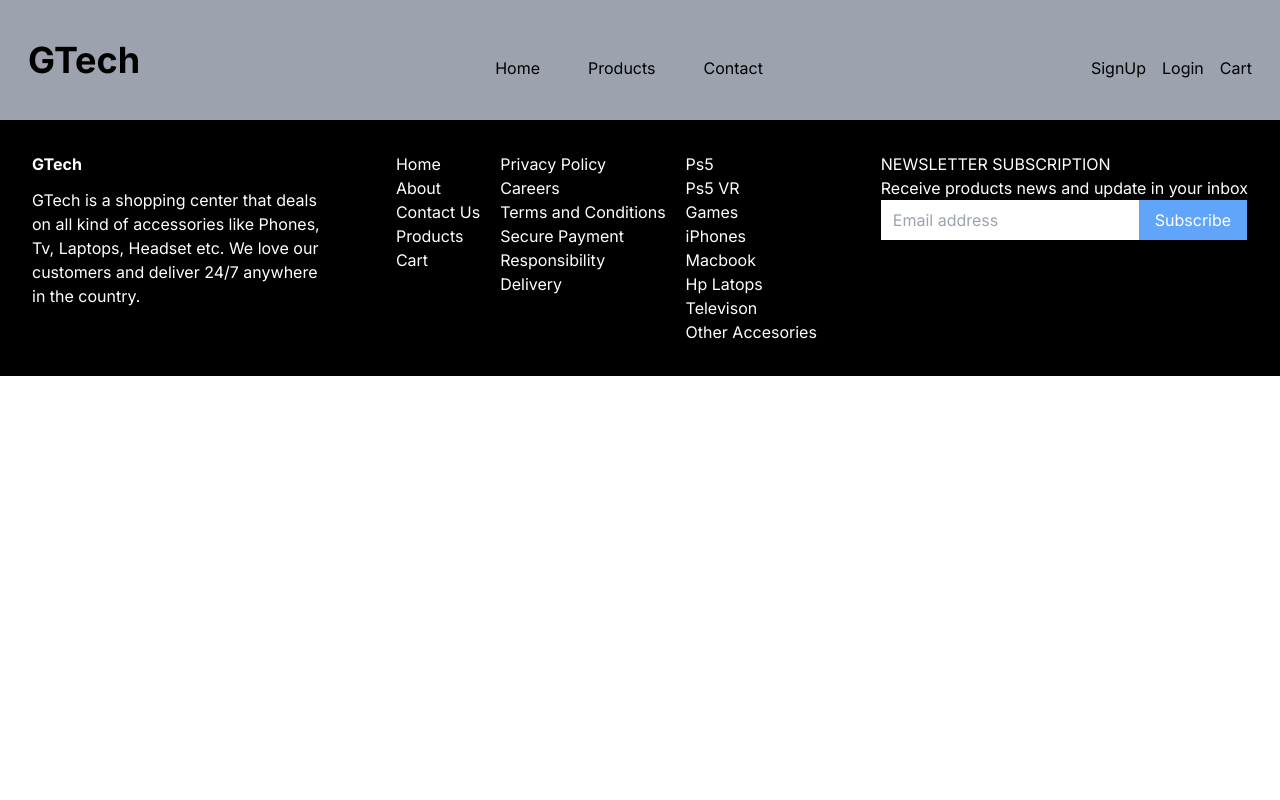
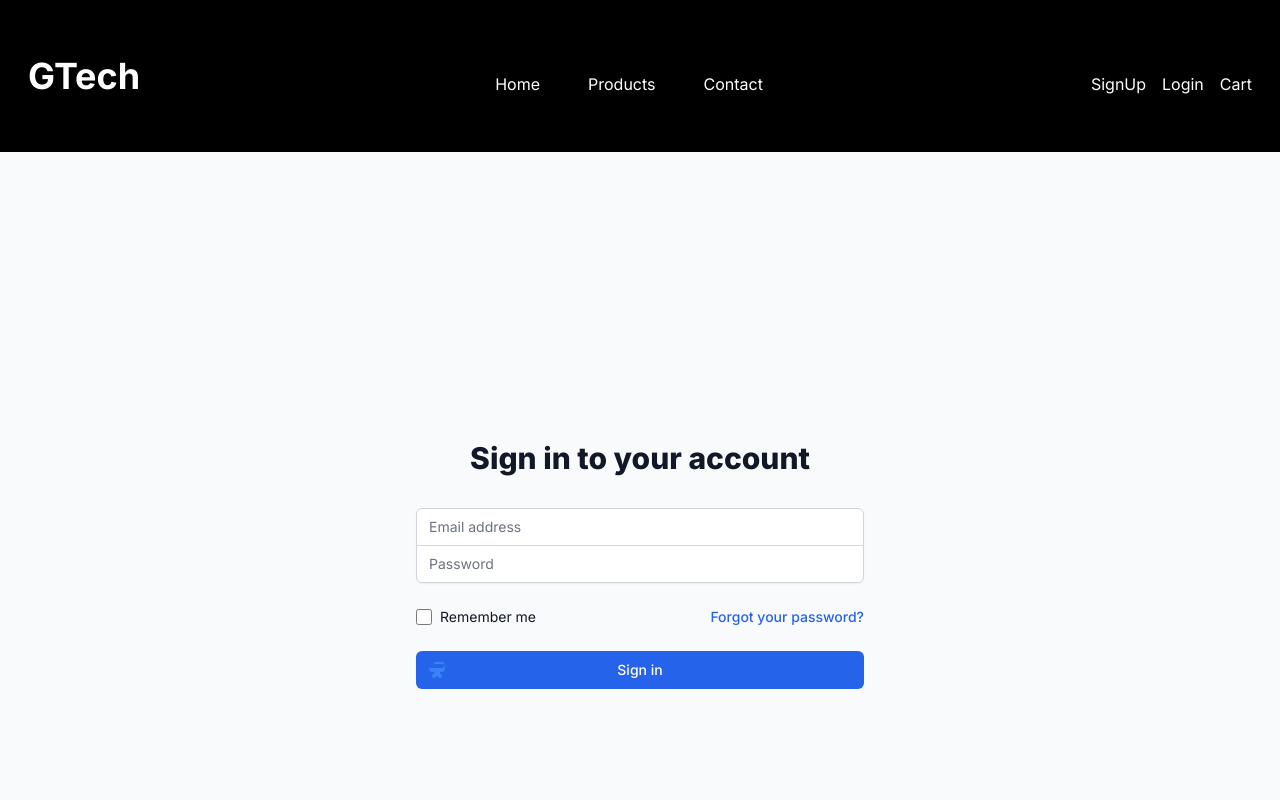
Before and after one commit to Gabby-Codes25/gtech, a Next.js app: page /Login in a window 1280 px wide. Shown: the top 800 px of the page. Built offline with nearby package versions, Linux system fonts and the light colour scheme.

Commit message:
New commit

```diff
--- a/app/Contacts/page.jsx
+++ b/app/Contacts/page.jsx
@@ -1,42 +1,42 @@
 "use client"
 
-import React from 'react'
-import Footer from '../components/footer'
+import React from 'react';
+import Footer from '../components/footer';
 
-function page() {
+function Page() {
   return (
     <div>
       <div className='w-full h-[344px]'>
         <div>
           <img
-          src="/iwatch-banner.jpeg"
-          alt="iWatch"
-          className='opacity-75'
+            src="/iwatch-banner.jpeg"
+            alt="iWatch"
+            className='opacity-75'
           />
         </div>
       </div>
-      <div className='w-full bg-[#a19f9f22]  px-8 py-28'>
-        <div className='bg-gray-600 rounded-xl w-[700px] mx-auto text-left border px-24  shadow-lg'>
-        <h1 className='text-center text-4xl font-extrabold py-7'>Leave us a message</h1>
+      <div className='w-full bg-[#a19f9f22] px-4 lg:px-8 py-10 lg:py-28'>
+        <div className='bg-gray-600 rounded-xl w-full max-w-[700px] mx-auto text-left border px-4 lg:px-24 shadow-lg'>
+          <h1 className='text-center text-4xl font-extrabold py-7'>Leave us a message</h1>
           <form action="" method="post">
-            <div className='py-3 flex gap-3'>
-              <input className='p-2 border-none rounded-lg outline-none' type="text" placeholder='First name' />
-              <input className='p-2 border-none rounded-lg outline-none' type="text" placeholder='Last name' />
+            <div className='py-3 flex flex-col lg:flex-row gap-3'>
+              <input className='p-2 border rounded-lg outline-none' type="text" placeholder='First name' />
+              <input className='p-2 border rounded-lg outline-none' type="text" placeholder='Last name' />
             </div>
-            <div className='py-3 flex gap-3'>
-              <input className='p-2 border-none rounded-lg outline-none' type="email" placeholder='Email address' />
-              <input className='p-2 border-none rounded-lg outline-none' type="tel" placeholder='Mobile Number' />
+            <div className='py-3 flex flex-col lg:flex-row gap-3'>
+              <input className='p-2 border rounded-lg outline-none' type="email" placeholder='Email address' />
+              <input className='p-2 border rounded-lg outline-none' type="tel" placeholder='Mobile Number' />
             </div>
             <div className='py-5'>
-            <textarea className='p-2 border-none rounded-lg outline-none ' name="" id="" cols="50" rows="10" placeholder='Add your text here'></textarea>
+              <textarea className='p-2 border rounded-lg outline-none' name="" id="" cols="50" rows="10" placeholder='Add your text here'></textarea>
             </div>
-            <button className='block justify-center bg-blue-300 hover:bg-blue-500 py-2 px-3 mb-8 rounded-lg' type="submit">Send Message</button>
+            <button className='block mx-auto lg:mx-0 bg-blue-300 hover:bg-blue-500 py-2 px-3 mb-8 rounded-lg' type="submit">Send Message</button>
           </form>
         </div>
       </div>
       <Footer />
     </div>
-  )
+  );
 }
 
-export default page
+export default Page;
--- a/app/Login/page.jsx
+++ b/app/Login/page.jsx
@@ -1,14 +1,56 @@
-import React from 'react'
-import Footer from '../components/footer'
+import React from 'react';
+import Footer from "../components/footer"
 
-function page() {
+function LoginPage() {
   return (
     <div>
-      <div>
+      <div className="min-h-screen flex items-center justify-center bg-gray-50 py-12 px-4 sm:px-6 lg:px-8">
+        <div className="max-w-md w-full space-y-8">
+          <div>
+            <h2 className="mt-6 text-center text-3xl font-extrabold text-gray-900">Sign in to your account</h2>
+          </div>
+          <form className="mt-8 space-y-6" action="#" method="POST">
+            <input type="hidden" name="remember" defaultValue="true" />
+            <div className="rounded-md shadow-sm -space-y-px">
+              <div>
+                <label htmlFor="email-address" className="sr-only">Email address</label>
+                <input id="email-address" name="email" type="email" autoComplete="email" required className="appearance-none rounded-none relative block w-full px-3 py-2 border border-gray-300 placeholder-gray-500 text-gray-900 rounded-t-md focus:outline-none focus:ring-blue-500 focus:border-blue-500 focus:z-10 sm:text-sm" placeholder="Email address" />
+              </div>
+              <div>
+                <label htmlFor="password" className="sr-only">Password</label>
+                <input id="password" name="password" type="password" autoComplete="current-password" required className="appearance-none rounded-none relative block w-full px-3 py-2 border border-gray-300 placeholder-gray-500 text-gray-900 rounded-b-md focus:outline-none focus:ring-blue-500 focus:border-blue-500 focus:z-10 sm:text-sm" placeholder="Password" />
+              </div>
+            </div>
+
+            <div className="flex items-center justify-between">
+              <div className="flex items-center">
+                <input id="remember-me" name="remember-me" type="checkbox" className="h-4 w-4 text-blue-600 focus:ring-blue-500 border-gray-300 rounded" />
+                <label htmlFor="remember-me" className="ml-2 block text-sm text-gray-900">Remember me</label>
+              </div>
+
+              <div className="text-sm">
+                <a href="#" className="font-medium text-blue-600 hover:text-blue-500">Forgot your password?</a>
+              </div>
+            </div>
+
+            <div>
+              <button type="submit" className="group relative w-full flex justify-center py-2 px-4 border border-transparent text-sm font-medium rounded-md text-white bg-blue-600 hover:bg-blue-700 focus:outline-none focus:ring-2 focus:ring-offset-2 focus:ring-blue-500">
+                <span className="absolute left-0 inset-y-0 flex items-center pl-3">
+                  {/* <!-- Heroicon name: solid/lock-closed --> */}
+                  <svg className="h-5 w-5 text-blue-500 group-hover:text-blue-400" xmlns="http://www.w3.org/2000/svg" viewBox="0 0 20 20" fill="currentColor" aria-hidden="true">
+                    <path fillRule="evenodd" d="M10 12a2 2 0 100-4 2 2 0 000 4z" />
+                    <path fillRule="evenodd" d="M4 8V6a4 4 0 014-4h4a4 4 0 014 4v2a4 4 0 01-4 4h-1v2a2 2 0 11-2 2H7a2 2 0 11-2-2v-2H4a4 4 0 01-4-4zm12-3V6a2 2 0 00-2-2H6a2 2 0 00-2 2v2h10z" clipRule="evenodd" />
+                  </svg>
+                </span>
+                Sign in
+              </button>
+            </div>
+          </form>
+        </div>
+      </div>
         <Footer />
-      </div>
     </div>
-  )
+  );
 }
 
-export default page
+export default LoginPage;
--- a/app/Products/page.jsx
+++ b/app/Products/page.jsx
@@ -20,16 +20,17 @@ function Page() {
 
   return (
     <div className='w-full flex justify-between'>
-      <div className='bg-[#706e6e22] w-[300px] h-[600px] text-left text-xl items-center px-9 pt-5 rounded-xl'>
-        <div>
-          <p className='pb-7 list-item'><Link href="/">Laptop</Link></p>
-          <p className='pb-7 list-item'><Link href="/">Home Theater</Link></p>
-          <p className='pb-7 list-item'><Link href="/">Speaker</Link></p>
-          <p className='pb-7 list-item'><Link href="/">Ps5 Console</Link></p>
-          <p className='pb-7 list-item'><Link href="/">Television</Link></p>
-        </div>
+       <div className='bg-gray-800 text-white w-full lg:w-1/4 py-4 px-6 lg:py-8 lg:px-12'>
+        <div className='text-xl font-bold mb-4'>Categories</div>
+        <ul className='space-y-2'>
+          <li><Link href="/">Laptop</Link></li>
+          <li><Link href="/">Home Theater</Link></li>
+          <li><Link href="/">Speaker</Link></li>
+          <li><Link href="/">Ps5 Console</Link></li>
+          <li><Link href="/">Television</Link></li>
+        </ul>
       </div>
-      <div className="bg-[#a09a9a22] text-white grid grid-cols-3 gap-x-5 gap-y-8 px-24 py-20 justify-center">
+      <div className="bg-[#a09a9a22] text-white grid grid-cols-3 gap-x-5 gap-y-8 px-4 lg:px-24 py-10 lg:py-20 justify-center">
         <div className="bg-gray-600 border-black shadow-2xl rounded-xl w-64 h-80 mx-auto mb-5">
           <img
             src="/onyx-studio-8.jpg"
--- a/app/Signup/page.jsx
+++ b/app/Signup/page.jsx
@@ -1,14 +1,57 @@
 import React from 'react'
 import Footer from '../components/footer'
 
-function page() {
+function SignupPage() {
   return (
     <div>
-      <div>
-        <Footer />
+      <div className="min-h-screen bg-gray-50 flex flex-col justify-center py-12 sm:px-6 lg:px-8">
+        <div className="sm:mx-auto sm:w-full sm:max-w-md">
+          <h2 className="mt-6 text-center text-3xl font-extrabold text-gray-900">Create an account</h2>
+        </div>
+
+        <div className="mt-8 sm:mx-auto sm:w-full sm:max-w-md">
+          <div className="bg-white py-8 px-4 shadow sm:rounded-lg sm:px-10">
+            <form className="space-y-6" action="#" method="POST">
+              <div>
+                <div className="grid grid-cols-2 gap-2">
+                  <div>
+                    <label htmlFor="first_name" className="block text-sm font-medium text-gray-700">First Name</label>
+                    <input id="first_name" name="first_name" type="text" autoComplete="given-name" required className="appearance-none block w-full px-3 py-2 border border-gray-300 rounded-md shadow-sm placeholder-gray-400 focus:outline-none focus:ring-blue-500 focus:border-blue-500 sm:text-sm" />
+                  </div>
+                  <div>
+                    <label htmlFor="last_name" className="block text-sm font-medium text-gray-700">Last Name</label>
+                    <input id="last_name" name="last_name" type="text" autoComplete="family-name" required className="appearance-none block w-full px-3 py-2 border border-gray-300 rounded-md shadow-sm placeholder-gray-400 focus:outline-none focus:ring-blue-500 focus:border-blue-500 sm:text-sm" />
+                  </div>
+                </div>
+              </div>
+
+              <div>
+                <label htmlFor="email" className="block text-sm font-medium text-gray-700">Email address</label>
+                <input id="email" name="email" type="email" autoComplete="email" required className="appearance-none block w-full px-3 py-2 border border-gray-300 rounded-md shadow-sm placeholder-gray-400 focus:outline-none focus:ring-blue-500 focus:border-blue-500 sm:text-sm" />
+              </div>
+
+              <div>
+                <label htmlFor="password" className="block text-sm font-medium text-gray-700">Password</label>
+                <input id="password" name="password" type="password" autoComplete="new-password" required className="appearance-none block w-full px-3 py-2 border border-gray-300 rounded-md shadow-sm placeholder-gray-400 focus:outline-none focus:ring-blue-500 focus:border-blue-500 sm:text-sm" />
+              </div>
+
+              <div>
+                <label htmlFor="confirm_password" className="block text-sm font-medium text-gray-700">Confirm Password</label>
+                <input id="confirm_password" name="confirm_password" type="password" autoComplete="new-password" required className="appearance-none block w-full px-3 py-2 border border-gray-300 rounded-md shadow-sm placeholder-gray-400 focus:outline-none focus:ring-blue-500 focus:border-blue-500 sm:text-sm" />
+              </div>
+
+              <div>
+                <button type="submit" className="w-full flex justify-center py-2 px-4 border border-transparent rounded-md shadow-sm text-sm font-medium text-white bg-blue-600 hover:bg-blue-700 focus:outline-none focus:ring-2 focus:ring-offset-2 focus:ring-blue-500">
+                  Create account
+                </button>
+              </div>
+            </form>
+          </div>
+        </div>
       </div>
+      <Footer />
     </div>
-  )
+  );
 }
 
-export default page
+export default SignupPage;
--- a/app/components/backgroundSlider.jsx
+++ b/app/components/backgroundSlider.jsx
@@ -42,13 +42,6 @@ const BackgroundSwiper = () => {
           </SwiperSlide>
           <SwiperSlide>
           <img
-             src="/spiderman-banner.jpeg"
-             alt="Spiderman Banner"
-             className="w-full object-fill opacity-85"
-            />
-          </SwiperSlide>
-          <SwiperSlide>
-          <img
              src="/iphoneBanne.webp"
              alt="iPhone Banner"
              className="w-full object-cover opacity-85"
--- a/app/components/footer.jsx
+++ b/app/components/footer.jsx
@@ -1,13 +1,13 @@
 import React from 'react'
 import Link from 'next/link'
 
-function footer() {
+function Footer() {
   return (
     <section>
-        <div className="bg-black w-full text-white flex justify-between py-8 px-8">
+        <div className="bg-black text-white flex justify-between py-8 px-8">
             <div>
                 <h1 className="pb-3 font-bold">GTech</h1>
-            <p className="w-[300px] text-left">GTech is a shopping center that deals on all kind of accessories like Phones, Tv, Laptops, Headset etc. We love our customers and deliver 24/7 anywhere in the country.</p>
+                <p className="w-[300px] text-left">GTech is a shopping center that deals with all kinds of accessories like Phones, TV, Laptops, Headsets, etc. We love our customers and deliver 24/7 anywhere in the country.</p>
             </div>
             <div className="flex gap-5">
                 <div>
@@ -31,15 +31,15 @@ function footer() {
                     <p><Link href="/">Games</Link></p>
                     <p><Link href="/">iPhones</Link></p>
                     <p><Link href="/">Macbook</Link></p>
-                <p><Link href="/">Hp Latops</Link></p>
-                <p><Link href="/">Televison</Link></p>
-                <p><Link href="/">Other Accesories</Link></p>
+                    <p><Link href="/">Hp Laptops</Link></p>
+                    <p><Link href="/">Television</Link></p>
+                    <p><Link href="/">Other Accessories</Link></p>
                 </div>
             </div>
             {/* Newsletter Subscription */}
             <div>
                 <h1>NEWSLETTER SUBSCRIPTION</h1>
-            <p>Receive products news and update in your inbox</p>
+                <p>Receive product news and updates in your inbox</p>
                 <div className="flex">
                     <input className="py-2 px-3 outline-none border-none text-black" type="email" placeholder="Email address" />
                     <button className="bg-blue-400 px-4 py-2" type="submit">Subscribe</button>
@@ -50,4 +50,4 @@ function footer() {
   )
 }
 
-export default footer
+export default Footer
--- a/app/layout.js
+++ b/app/layout.js
@@ -4,6 +4,7 @@ import Products from "./Products/page";
 import Contacts from "./Contacts/page";
 import Signup from "./Signup/page";
 import Login from "./Login/page";
+import Link from "next/link"
 import "./globals.css";
 
 const inter = Inter({ subsets: ["latin"] });
@@ -17,19 +18,21 @@ export default function RootLayout({ children }) {
   return (
     <html lang="en">
       <body className={inter.className}>
-          <header className="bg-gray-400 text-black">
+      <header className="bg-black text-white py-4">
         <div className="flex justify-between container mx-auto py-10 px-7">
+          <Link href="/">
             <h1 className="text-4xl font-bold">GTech</h1>
+          </Link>
           <nav className="flex justify-between gap-[20.5rem] mt-4">
             <ul className="flex gap-[3rem]">
-                  <li><a href="/" className="hover:text-gray-300">Home</a></li>
-                  <li><a href="/Products" className="hover:text-gray-300">Products</a></li>
-                  <li><a href="/Contacts" className="hover:text-gray-300">Contact</a></li>
+              <li><Link href="/"><h1 className="hover:text-gray-300">Home</h1></Link></li>
+              <li><Link href="/Products"><h1 className="hover:text-gray-300">Products</h1></Link></li>
+              <li><Link href="/Contacts"><h1 className="hover:text-gray-300">Contact</h1></Link></li>
             </ul>
             <ul className="flex gap-4">
-                  <li><a href="/Signup" className="hover:text-gray-300">SignUp</a></li>
-                  <li><a href="/Login" className="hover:text-gray-300">Login</a></li>
-                  <li><a href="/Cart" className="hover:text-gray-300">Cart</a></li>
+              <li><Link href="/Signup"><h1 className="hover:text-gray-300">SignUp</h1></Link></li>
+              <li><Link href="/Login"><h1 className="hover:text-gray-300">Login</h1></Link></li>
+              <li><Link href="/Cart"><h1 className="hover:text-gray-300">Cart</h1></Link></li>
             </ul>
           </nav>
         </div>
--- a/app/page.js
+++ b/app/page.js
@@ -12,7 +12,7 @@ export default function Home() {
       <section className="w-full h-[587px]">
         <BackgroundSwiper />
       </section>
-      <section className="bg-[#a09a9a22] flex overflow-hidden gap-4 w-full h-full px-8 py-28">
+      <section className="bg-[#a09a9a22] md:flex flex-col items-center justify-center overflow-hidden w-full h-full px-4 lg:px-8 py-12 lg:py-28">
       <div className="bg-gray-600 border-black shadow-2xl rounded-xl w-64 h-80 mx-auto mb-5">
         <img
           src="/Onyx-Studio-8.jpg"
```
Lines whose indentation alone changed are shown as unchanged.
